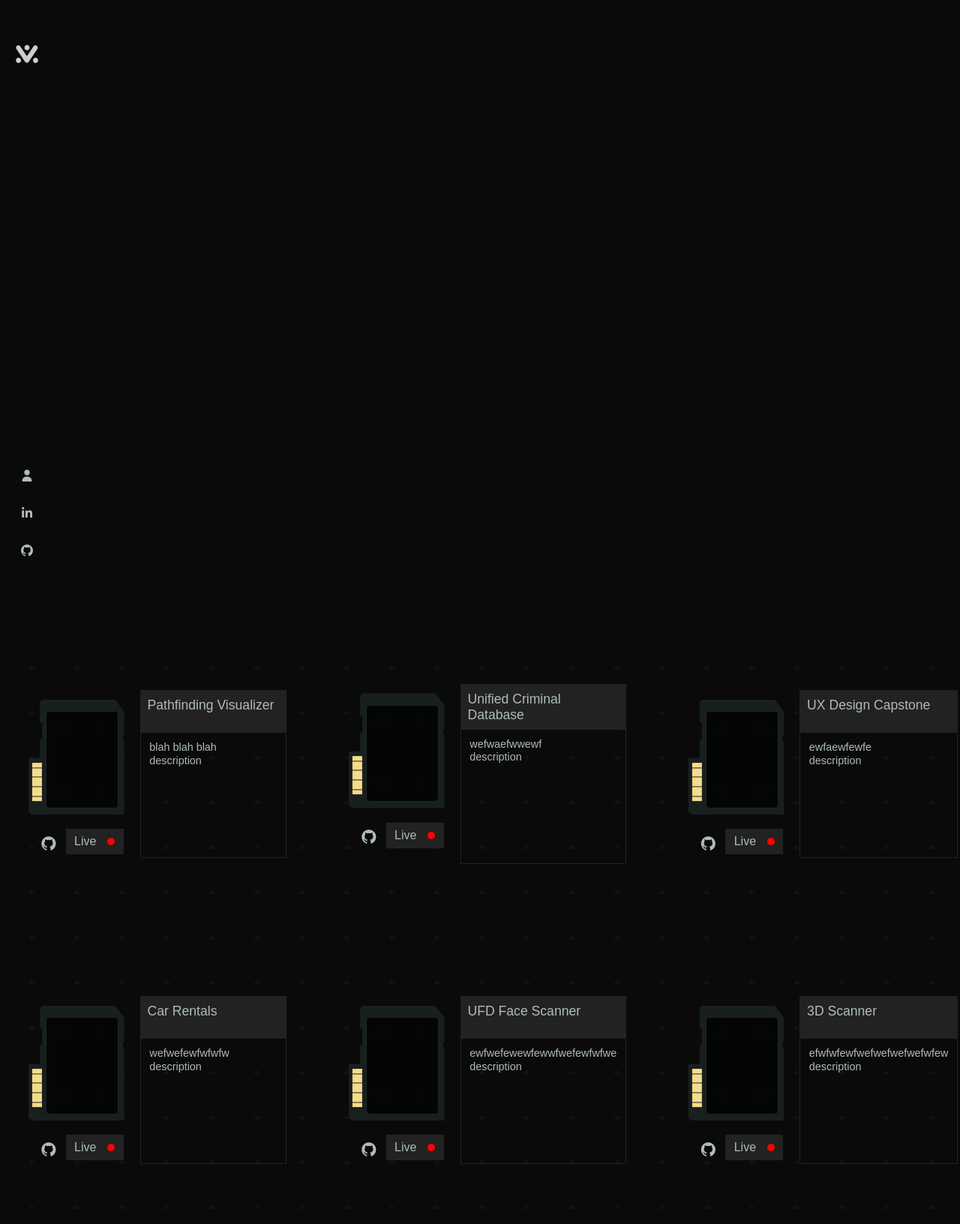
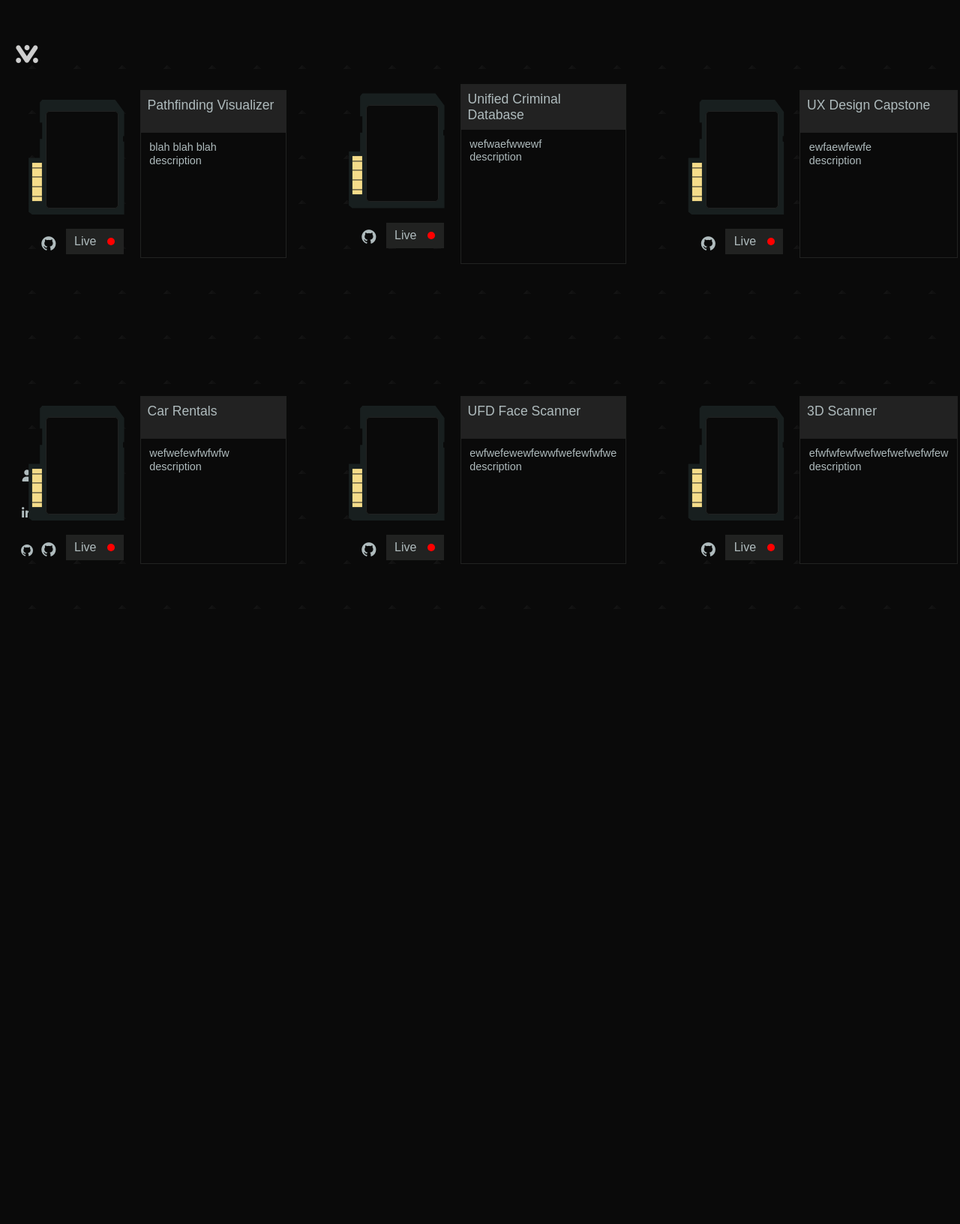
Before and after one commit to imcarlosvictor/Portfolio-2026, a Django app: page / in a window 1280 px wide; the page is wider, and only the part inside the window is pictured. Shown: that part at 75% size. After the commit the page ends 752 px from the top of that part, so only its background shows below. Run offline with Django 4.2, Linux system fonts and the light colour scheme; data comes from the database, SQL or seed files in the repository; some libraries are stand-ins or nearby versions; some web fonts are replaced.

Commit message:
removed the landing page

```diff
--- a/Portfolio-2026/project/mysite/portfolio/static/css/styles.css
+++ b/Portfolio-2026/project/mysite/portfolio/static/css/styles.css
@@ -7,7 +7,7 @@
     --washed-black: #1a2121;
     --dark-gray: #212221;
     --washed-grey: #222222;
-    --light-gray: #808080;
+    --light-gray: #dadada;
 
     --dark-teal: #266677;
     --marathon-yellow: #cfff00;
@@ -136,6 +136,7 @@ body {
     height: 100vh;
     margin: 0;
     padding: 0;
+    /* background: var(--light-gray); */
     /* background-color: #0e191e; */
 
     /* Crosshair pattern */
@@ -222,6 +223,7 @@ body {
     border: .2px solid var(--dark-gray);
     border-radius: 5px;
     backdrop-filter: blur(13.6px);
+    background: var(--black);
 
     /* background: #dfeae8;
     background: #475a61;
@@ -278,6 +280,7 @@ iframe {
     display: grid;
     grid-template-rows: 1fr 3fr;
     /* margin-top: .5em; */
+    background: var(--black);
     border: 1.5px solid var(--dark-gray);
     width: 100%;
     height: 100%;
@@ -383,9 +386,10 @@ iframe {
     /* background: linear-gradient(90deg, #fc906c, #ff213c 12%, #fd6644 20%, #fc906c 35%, #ebbbba 80%, #e2cadf 100%); */
     /* background: radial-gradient(circle, #e2cadf, #fc906c, #ff213c, #ebbbba); */
     /* background: radial-gradient(circle, #ff213c 10%, #fd6644 64%, #fc906c 79%, #ebbbba 100%); */
-    /* background: radial-gradient(circle, #ff213c 10%, #fd6644 64%, #fc906c 79%, #ebbbba 100%); */
+    background: radial-gradient(circle, #ff213c 10%, #fd6644 64%, #fc906c 79%, #ebbbba 100%);
+    /* background: linear-gradient(270deg, #bfff00 70%, #c1fc1d 100%); */
     /* background: linear-gradient(270deg, #bfff00 31%, #dadada 100%); */
-    background: linear-gradient(270deg, #bfff00 70%, #dadada 100%);
+    /* background: linear-gradient(270deg, #bfff00 70%, #dadada 100%); */
     color: transparent;
     -webkit-background-clip: text;
     background-clip: text;
--- a/Portfolio-2026/project/mysite/portfolio/templates/index.html
+++ b/Portfolio-2026/project/mysite/portfolio/templates/index.html
@@ -58,8 +58,8 @@
 		<div class="crosshair-bg"></div>
 
 		<!-- Content -->
-		<div class="landing-page-container">
-		</div>
+		<!-- <div class="landing-page-container">
+		</div> -->
 
 		<div class="project-list-container">
 			{% block context %}
```
